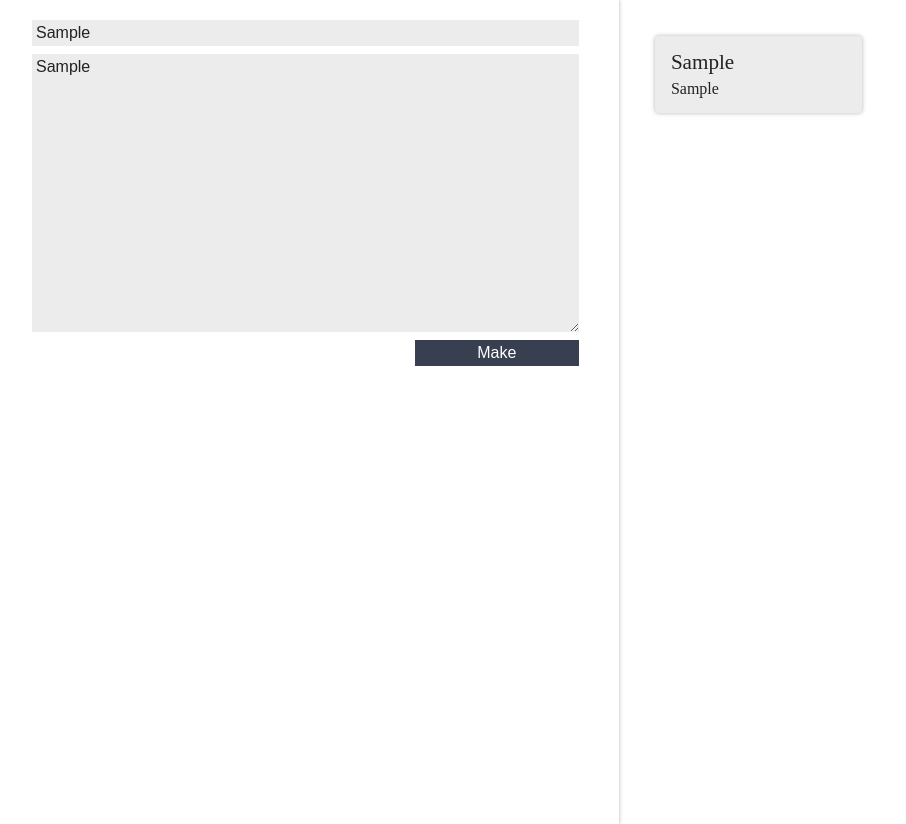
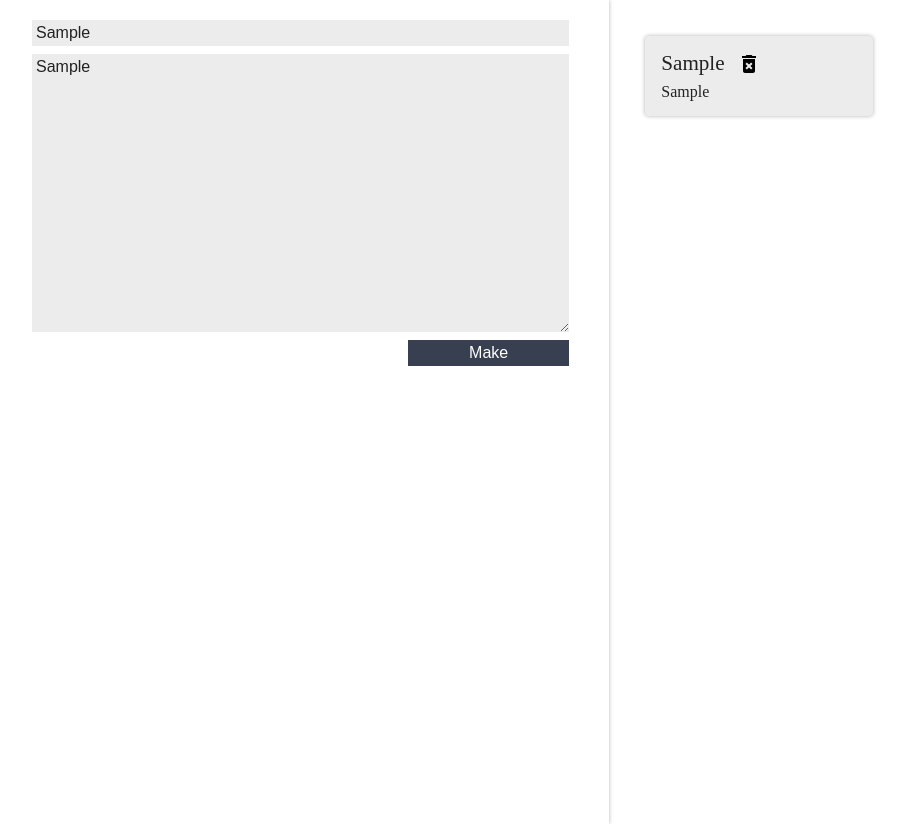
Before and after one commit to JoaoPauloO/curso-react, a React (Create React App) app: page / in a window 1280 px wide. Both pictures are taken after typing "Sample", "Sample" into the empty fields and a click on the button "Make". Shown: the whole page, without its empty margins (8-914 px from the left). Built offline with nearby package versions, Linux system fonts and the light colour scheme.

Commit message:
Delete note

```diff
--- a/src/App.js
+++ b/src/App.js
@@ -20,11 +20,19 @@ class App extends Component {
     })
   }
 
+  removeNote(index) {
+    let newNotesArray = this.state.notes
+    newNotesArray.splice(index, 1)
+    this.setState({
+      notes: newNotesArray
+    })
+  }
+
   render() {
     return (
       <section className='content'>
         <RegisterForm createNote={this.createNote.bind(this)}/>
-        <NoteList notes={this.state.notes}/>
+        <NoteList notes={this.state.notes} removeNote={this.removeNote.bind(this)}/>
       </section>
     );
   }
--- a/src/components/NoteCard/NoteCard.jsx
+++ b/src/components/NoteCard/NoteCard.jsx
@@ -1,18 +1,33 @@
 import React, { Component } from 'react';
 import "./style.css";
+import {ReactComponent as DeleteSVG} from "../../assets/image/delete_24dp.svg"
 
 class NoteCard extends Component {
+
+    constructor(props) {
+        super()
+        this.index = props.index
+        this.title = props.title
+        this.text = props.text
+    }
+
+    _remove() {
+        this.props.removeNote(this.index)
+    }
+
     render() {
         return (
             <section className='note-card'>
                 <header className='note-card_header'>
                     <h3 className='note-card_title'>
-                        {this.props.note.title}
+                        {this.title}
                     </h3>
+
+                    <DeleteSVG onClick={this._remove.bind(this)} />
                 </header>
 
                 <p className='note-card_text'>
-                        {this.props.note.text}
+                        {this.text}
                 </p>
             </section>
         );
--- a/src/components/NoteList/NoteList.jsx
+++ b/src/components/NoteList/NoteList.jsx
@@ -8,8 +8,14 @@ export class NoteList extends Component {
             <ul className="note-list">
                 {this.props.notes.map((note, index) => {
                     return (
-                        <li className="note-list_item" key={index}>
-                            <NoteCard note={note} />
+                        <li
+                            className="note-list_item"
+                            key={index}>
+                                <NoteCard
+                                    index={index}
+                                    title={note.title}
+                                    text={note.text}
+                                    removeNote={this.props.removeNote} />
                         </li>
                     );
                 })}
```
Also changed, not shown: src/components/NoteCard/CardNota.jsx (deleted, +0 -15 lines), src/assets/image/delete_24dp.svg (added).
